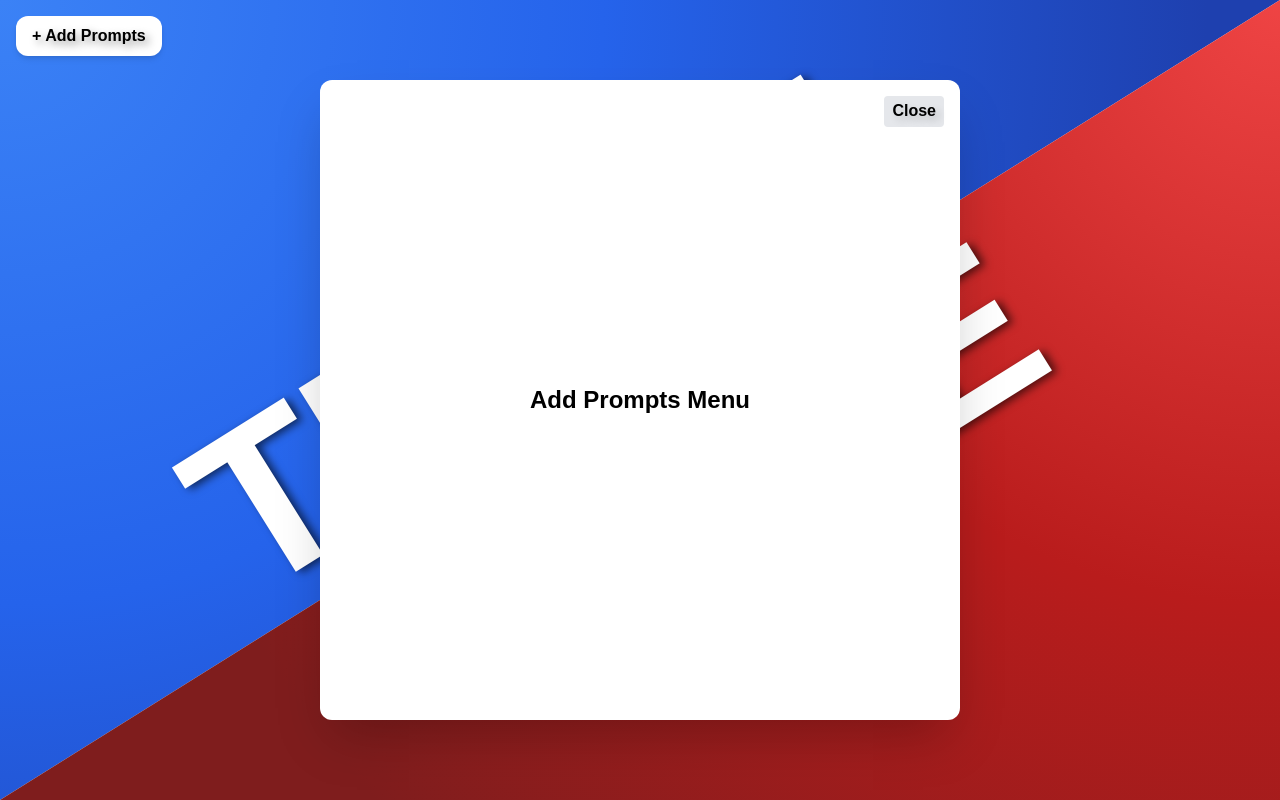
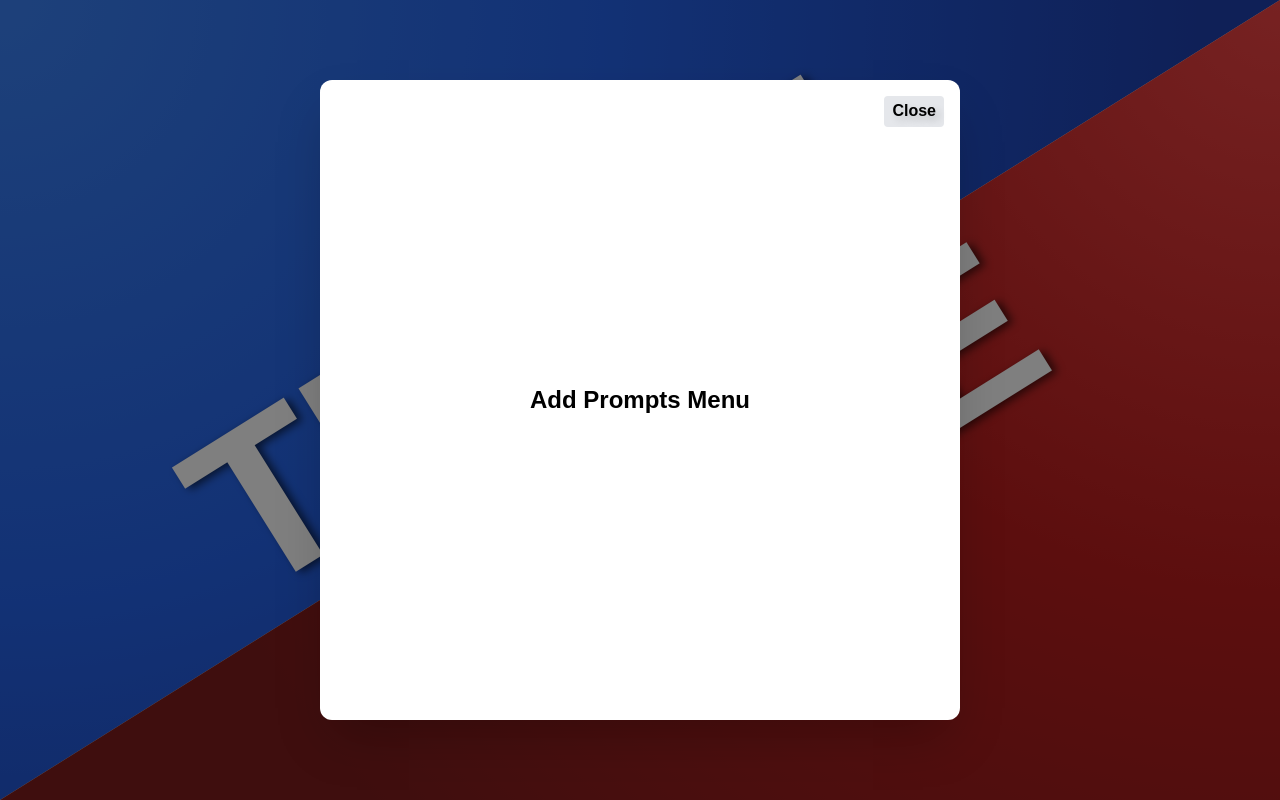
Before and after one commit to LucasMare/truth-or-dare, a Next.js app: page / in a window 1280 px wide. Both pictures are taken after a click on the button "+ Add Prompts". Built offline with nearby package versions, Linux system fonts and the light colour scheme.

Commit message:
Made the AddPromptsButton dissapear when pressed and the Truth And Dare buttons become unclickable while AddPromptsMenu is opened

```diff
--- a/app/components/AddPrompts/AddPromptsButton.tsx
+++ b/app/components/AddPrompts/AddPromptsButton.tsx
@@ -16,17 +16,34 @@ export default function AddPromptsButton() {
 
   return (
     <>
+      {/* 👇 Only show the button when the menu is hidden */}
+      {!menuVisible && (
         <button
           onClick={handleClick}
-                className="fixed cursor-pointer top-4 left-4 px-4 py-2 rounded-xl bg-white text-black font-semibold shadow-md hover:bg-gray-100 transition duration-200 hover:bg-gray-200 hover:text-blue-600"
+          className="fixed cursor-pointer top-4 left-4 px-4 py-2 rounded-xl bg-white text-black font-semibold shadow-md transition duration-200 hover:bg-gray-200 hover:text-blue-600"
           style={{
-                    textShadow: "4px 4px 8px rgba(0, 0, 0, 0.4)", // adds a subtle drop shadow
-                    zIndex: 50, // ensure it appears above other elements
+            textShadow: "4px 4px 8px rgba(0, 0, 0, 0.4)",
+            zIndex: 50,
           }}
         >
           + Add Prompts
         </button>
-            {menuVisible && <AddPromptsMenu onClose={handleClose} />}
+      )}
+
+      {menuVisible && (
+        <>
+          {/* ⛱️ Backdrop */}
+          <div
+            className="fixed inset-0 z-40 pointer-events-auto"
+            style={{
+              backgroundColor: "rgba(0, 0, 0, 0.5)", // semi-transparent black
+            }}
+          />
+
+          {/* ✉️ Menu */}
+          <AddPromptsMenu onClose={handleClose} />
+        </>
+      )}
     </>
   );
 }
```
Lines whose indentation alone changed are shown as unchanged.
